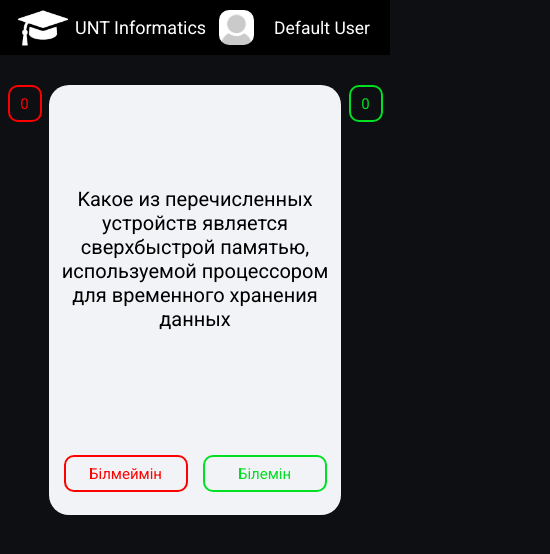
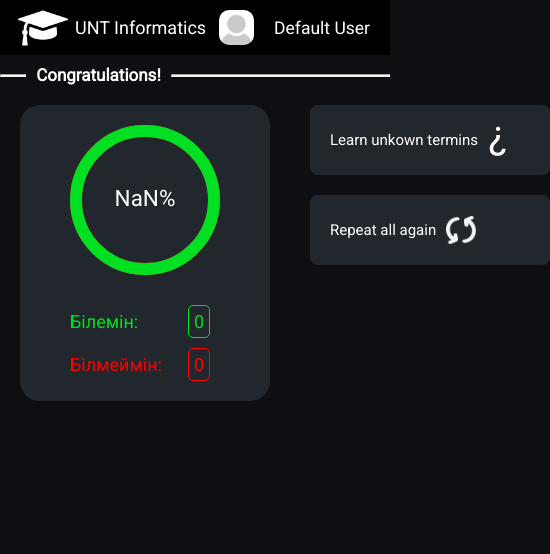
Before and after one commit to guinnod/new-unt-front, a React (Create React App) app: page /home/theory/mix in a window 390 px wide. Shown: the top 554 px of the page, 550 px wide, since content can reach past the window. Built offline with nearby package versions, Linux system fonts and the light colour scheme.

Commit message:
for test yernar

```diff
--- a/src/components/universals/universal-practice/index.jsx
+++ b/src/components/universals/universal-practice/index.jsx
@@ -1,10 +1,28 @@
-export const UniversalPractice = ({ content }) => {
+import { useDispatch, useSelector } from "react-redux";
+import { Card } from "../../cards/card";
+import { Navigator } from "../../navigator";
+import { PageSkeleton } from "../../page-skeleton";
+import { practiceActions } from "../../../store/practice";
+import './universal-practice.css';
+
+
+
+export const UniversalPractice = ({ link }) => {
+    const practice = useSelector(state => state.practice);
+    const dispatch = useDispatch();
+    const toQuestion = (index) => {
+        dispatch(practiceActions.toQuestion(index));
+    }
 
     return (
-        <div>
-            {content}
-            Practice
-            <div >Complete</div>
-        </div>
+        <PageSkeleton header='working' footer className='practice__anchor'>
+            <Navigator userAnswers={practice.questions} toQuestion={toQuestion} current={practice.current} />
+            <div className="practice__content">
+                <Card>
+                    {practice.questions[practice.current].question}
+                </Card>
+                <iframe src={link} style={{ width: '800px', height: '600px' }}></iframe>
+            </div>
+        </PageSkeleton>
     );
 };
--- /dev/null
+++ b/src/components/universals/universal-practice/universal-practice.css
@@ -0,0 +1,11 @@
+.practice__anchor .navigator__anchor {
+    justify-content: center;
+}
+
+.practice__content > div:first-child {
+    width: 30rem;
+}
+
+.practice__content {
+    display: flex;
+}
--- a/src/components/universals/universal-testing/index.jsx
+++ b/src/components/universals/universal-testing/index.jsx
@@ -30,11 +30,12 @@ export const UniversalTesting = () => {
                 <div className="testing__root">
                     <LazyImage src={previous} className={`testing__button ${current === 0 ? 'testing__button--disabled' : ''}`} onClick={() => { if (current !== 0) { toQuestion(current - 1); } }} />
                     <div className="testing__anchor">
-                        <CardQuiz currentQuestion={quiz.questions[current]} userAnswer={userAnswers[current]} current={current} selectOption={selectOption} answers={answers} />
+                        <CardQuiz currentQuestion={quiz.questions[current]} userAnswer={userAnswers[current]} current={current} selectOption={selectOption} />
                     </div>
-                    <LazyImage src={next} className={`testing__button testing__button--right ${current === quiz.questions.length - 1 ? 'testing__button--disabled' : ''}`} onClick={() => { if (current !== quiz.questions.length - 1) { toQuestion(current + 1); } }} />
+                    <LazyImage src={next} className={`testing__button testing__button--right ${current === quiz.questions.length - 1 ? 'testing__button--disabled' : ''}`}
+                    onClick={() => { if (current !== quiz.questions.length - 1) { toQuestion(current + 1); } }} />
                 </div>
-                <Navigator userAnswers={quiz.userAnswers} current={current} toQuestion={toQuestion} answers={answers}/>
+                <Navigator userAnswers={quiz.userAnswers} current={current} toQuestion={toQuestion} />
             </PageSkeleton>
         </div>
     );
--- a/src/components/universals/universal-theory/index.jsx
+++ b/src/components/universals/universal-theory/index.jsx
@@ -40,9 +40,9 @@ export const UniversalTheory = () => {
     const score = theory.knows;
     return (
         <PageSkeleton footer={true} header='home'>
-            {theory.partEnded ?
+            {!theory.partEnded ?
                 <div className="theory-result__anchor">
-                    <TopText text='Congratulations !' />
+                    <TopText text='Congratulations!' />
                     <div className="theory-result__content">
                         <CardDark>
                             <div className='theory-result__circle'>
--- a/src/components/universals/universal-theory/universal-theory.css
+++ b/src/components/universals/universal-theory/universal-theory.css
@@ -80,7 +80,7 @@
 }
 
 .theory-result__anchor .top-text__anchor {
-    font-size: 1.7rem;
+    font-size: 2.5rem;
 }
 
 .theory-result__anchor .top-text__anchor hr:first-child {
@@ -100,24 +100,29 @@
 }
 
 .theory-result__content {
-    padding: 2rem;
+    padding: 2.5rem;
 }
 
 .theory-result__content>div:first-child {
-    padding: 1rem 5rem;
+    padding: 2.5rem 7rem;
+}
+
+.theory-result__content .card-dark__anchor {
+    padding: 2rem 3rem;
 }
 
 .theory-result__circle {
-    width: 15rem;
-    margin: 1rem 0 3rem 0;
+    width: 20rem;
+    margin: 2rem 0 4rem 0;
 }
 
 .theory-result__circle__text {
     display: flex;
     align-items: center;
-    font-size: 1.8rem;
+    justify-content: space-between;
+    font-size: 2.8rem;
     color: #00E022;
-    margin: 1rem 0;
+    margin: 1.5rem 0;
 }
 
 .theory-result__circle__text:last-child {
@@ -125,10 +130,10 @@
 }
 
 .theory-result__circle__text--score {
-    padding: 0.5rem;
-    border: 1px solid;
+    padding: 1rem;
+    border: 3px solid;
     border-color: inherit;
-    border-radius: 0.5rem;
+    border-radius: 1rem;
     margin: 0 1rem;
 }
 
@@ -136,20 +141,21 @@
     display: flex;
     border-radius: 0.75rem;
     align-items: center;
-    height: 5rem;
-    width: 20rem !important;
-    margin: 0 0 2rem 4rem;
+    height: 7rem;
+    width: 30rem !important;
+    margin: 0 0 3rem 4rem;
+    font-size: 2.5rem;
 }
 
 .theory-result__symbol--written {
-    font-size: 4rem;
+    font-size: 7rem;
     transform: rotate(180deg);
     margin: 0 1rem;
 }
 
 .theory-result__symbol {
-    width: 3rem;
-    margin: 0 1rem;
+    width: 5rem;
+    margin: 0 2rem;
 }
 
 @media only screen and (max-width: 850px) {
@@ -182,3 +188,56 @@
         margin: 0 0.75rem;
     }
 }
+
+@media only screen and (max-width: 950px) {
+    .theory-result__anchor .top-text__anchor {
+        font-size: 1.7rem;
+    }
+
+    .theory-result__content {
+        padding: 2rem;
+    }
+
+    .theory-result__content>div:first-child {
+        padding: 1rem 5rem;
+    }
+
+    .theory-result__content .card-dark__anchor {
+        padding: 1rem 2rem;
+    }
+
+    .theory-result__circle {
+        width: 15rem;
+        margin: 1rem 0 3rem 0;
+    }
+
+    .theory-result__circle__text {
+        font-size: 1.8rem;
+        margin: 1rem 0;
+    }
+
+    .theory-result__circle__text--score {
+        padding: 0.5rem;
+        border: 1px solid;
+        border-radius: 0.5rem;
+        margin: 0 1rem;
+    }
+
+    .theory-result__buttons>div {
+        border-radius: 0.75rem;
+        height: 5rem;
+        width: 20rem !important;
+        margin: 0 0 2rem 4rem;
+        font-size: 1.5rem;
+    }
+
+    .theory-result__symbol--written {
+        font-size: 4rem;
+        margin: 0 1rem;
+    }
+
+    .theory-result__symbol {
+        width: 3rem;
+        margin: 0 1rem;
+    }
+}
--- /dev/null
+++ b/src/store/practice.js
@@ -0,0 +1,25 @@
+import { createSlice } from "@reduxjs/toolkit";
+import base from '../data/tbase';
+
+let questions = [...base];
+
+let current = 0;
+const initialState = {
+    questions: questions,
+    current: current,
+    partEnded: false
+}
+
+const practiceSlice = createSlice({
+    name: "practice",
+    initialState: initialState,
+    reducers: {
+        toQuestion(state, action) {
+            state.current = action.payload;
+        }
+    }
+});
+
+
+export const practiceActions = practiceSlice.actions;
+export const practiceReducer = practiceSlice.reducer;
--- a/src/store/store.js
+++ b/src/store/store.js
@@ -1,6 +1,7 @@
 import { configureStore } from "@reduxjs/toolkit";
 import { authReducer } from "./auth";
 import { languageReducer } from "./language";
+import { practiceReducer } from "./practice";
 import { quizReducer } from "./quiz";
 import { theoryReducer } from "./theory";
 
@@ -9,7 +10,8 @@ const store = configureStore({
         language: languageReducer,
         auth: authReducer,
         quiz: quizReducer,
-        theory: theoryReducer
+        theory: theoryReducer,
+        practice: practiceReducer
     }
 });
 
```
Also changed, not shown: src/data/consts.js (+5 -5 lines).
